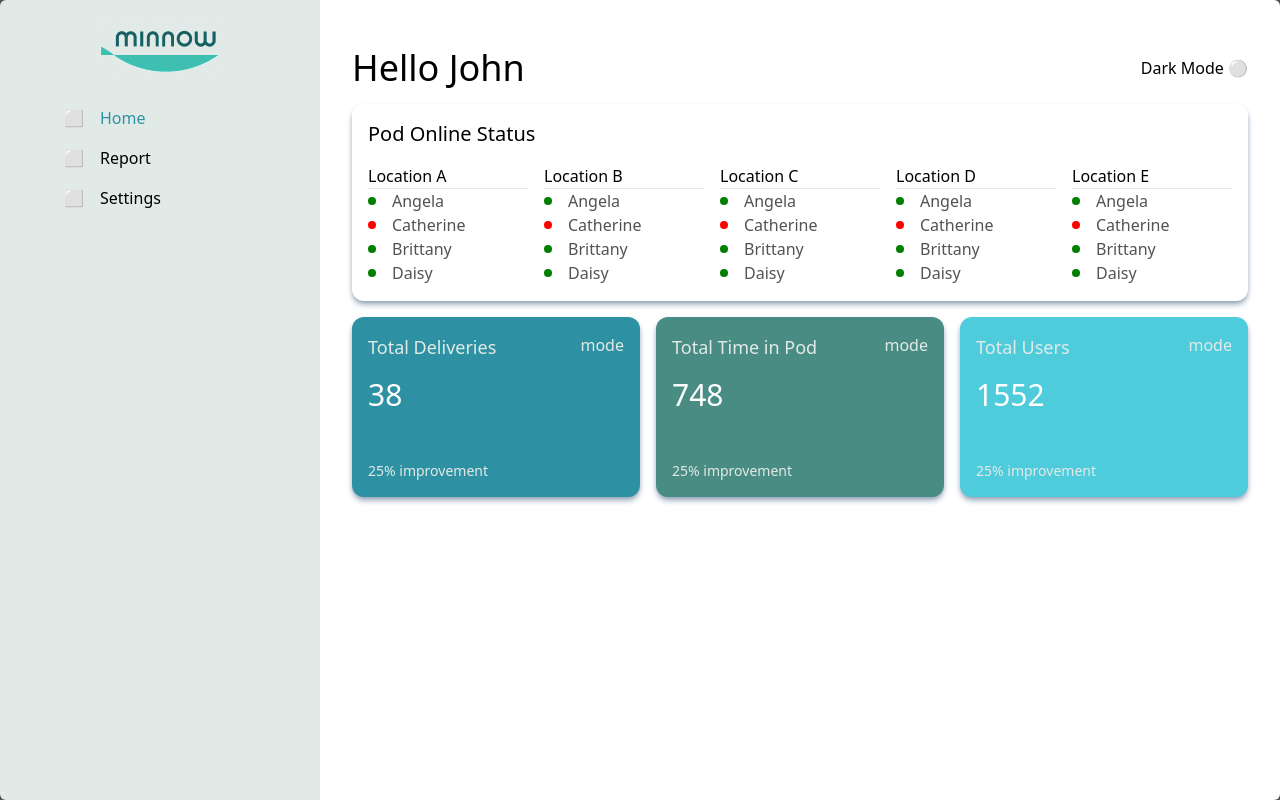
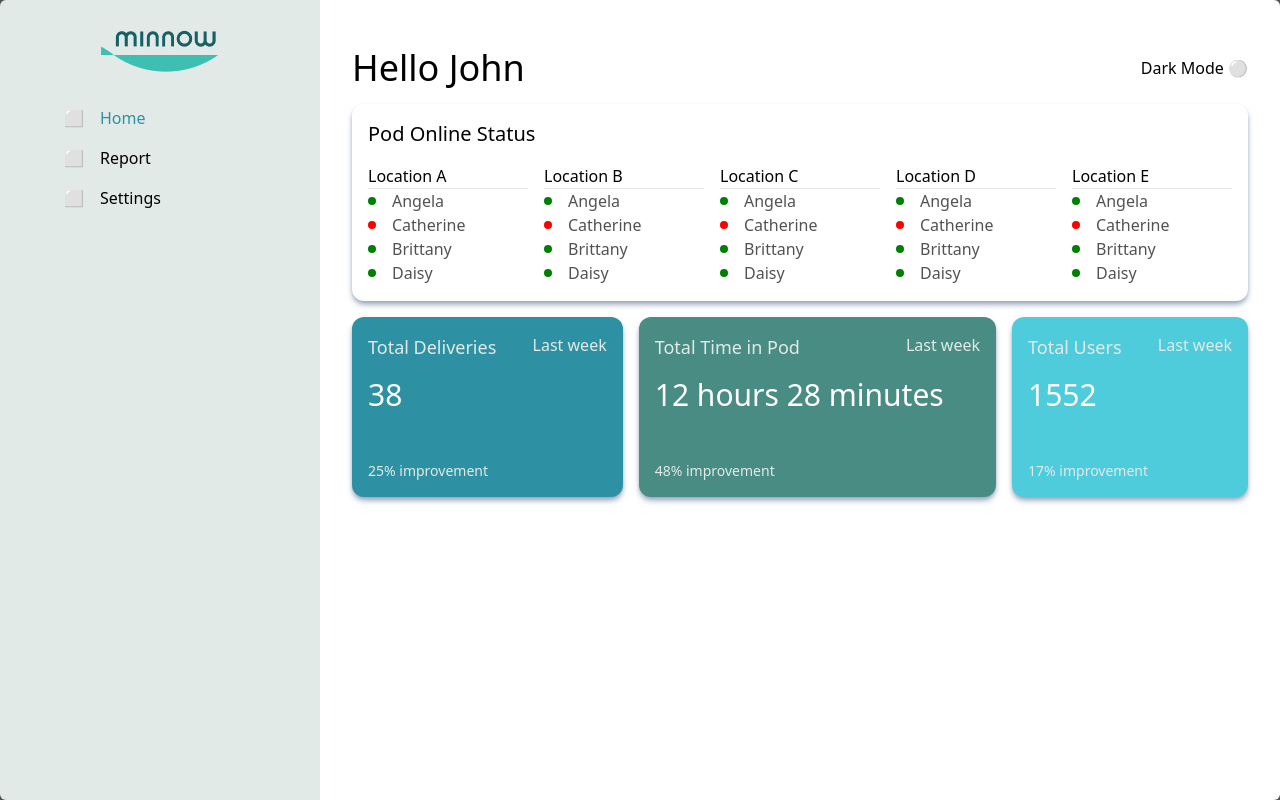
Before and after one commit to Foorasteroo/dashboard-sample, a Next.js app: page /home in a window 1280 px wide. Built offline with nearby package versions, Linux system fonts and the light colour scheme.

Commit message:
added time conversion

```diff
--- a/src/components/infoCard/infoCard.tsx
+++ b/src/components/infoCard/infoCard.tsx
@@ -1,12 +1,12 @@
-import { ReactNode, FC } from "react";
-
 type ColorVariant = "teal" | "emerald" | "cyan";
 
 type Props = {
   title: string;
   variant: ColorVariant;
-  children: ReactNode;
   footer: string;
+  value: number | string;
+  mode: string;
+  onModeChange: (mode: string) => void;
 };
 
 export const colorMap = {
@@ -15,16 +15,23 @@ export const colorMap = {
   cyan: "bg-[#4fccdc]",
 };
 
-export default function InfoCard({ title, variant, children, footer }: Props) {
+export default function InfoCard(props: Props) {
+  const { title, variant, value, footer, mode, onModeChange } = props;
+
+  const onClick = () => {
+    const newMode = mode === "week" ? "month" : "week";
+    onModeChange(newMode);
+  };
+
   return (
     <div
-      className={`sm:flex-1 w-full p-4 rounded-xl shadow-md shadow-slate-400 text-[#e2eae7] ${colorMap[variant]} `}
+      className={`flex-auto w-full sm:w-max p-4 rounded-xl shadow-md shadow-slate-400 text-[#e2eae7] ${colorMap[variant]} `}
     >
       <div className="flex flex-row justify-between mb-4">
         <h3 className="text-lg">{title}</h3>
-        <div>mode</div>
+        <div onClick={onClick}>Last {mode}</div>
       </div>
-      <div className="text-white text-3xl mb-12">{children}</div>
+      <div className="text-white text-3xl mb-12">{value}</div>
       <div className="text-sm">{footer}</div>
     </div>
   );
--- a/src/components/infoCardList/infoCardList.tsx
+++ b/src/components/infoCardList/infoCardList.tsx
@@ -1,29 +1,63 @@
+import { useState } from "react";
 import InfoCard from "@/components/infoCard";
 import { usePodStats } from "@/hooks/usePodStats";
 
 export default function InfoCardList() {
   const { podStats } = usePodStats();
+  const [currentMode, setCurrentMode] = useState("week");
   const { stats } = podStats || {};
+  const {
+    totalDeliveries = 0,
+    totalTimeInPod = 0,
+    totalUsers = 0,
+  } = stats || {};
+
+  const onModeChange = (mode: string) => {
+    setCurrentMode(mode);
+  };
+
+  let currentTotalDeliveries = totalDeliveries;
+  let currentTotalTimeInPod = totalTimeInPod;
+  let currentTotalUsers = totalUsers;
+
+  if (currentMode === "month") {
+    currentTotalDeliveries = totalDeliveries * 4;
+    currentTotalTimeInPod = totalTimeInPod * 4;
+    currentTotalUsers = totalUsers * 4;
+  }
+
+  const hours = Math.floor(currentTotalTimeInPod / 60);
+  const minutes = currentTotalTimeInPod % 60;
+
+  const totalTimeInPodText = `${hours} hours ${minutes} minutes`;
 
   return (
-    <div className="flex flex-row flex-wrap justify-between gap-4">
+    <div className="flex flex-row flex-wrap justify-around gap-4">
       <InfoCard
         title="Total Deliveries"
         variant="teal"
         footer="25% improvement"
-      >
-        {stats?.totalDeliveries}
-      </InfoCard>
+        value={currentTotalDeliveries}
+        onModeChange={onModeChange}
+        mode={currentMode}
+      />
       <InfoCard
         title="Total Time in Pod"
         variant="emerald"
-        footer="25% improvement"
-      >
-        {stats?.totalTimeInPod}
-      </InfoCard>
-      <InfoCard title="Total Users" variant="cyan" footer="25% improvement">
-        {stats?.totalUsers}
-      </InfoCard>
+        footer="48% improvement"
+        value={totalTimeInPodText}
+        onModeChange={onModeChange}
+        mode={currentMode}
+      />
+
+      <InfoCard
+        title="Total Users"
+        variant="cyan"
+        footer="17% improvement"
+        value={currentTotalUsers}
+        onModeChange={onModeChange}
+        mode={currentMode}
+      />
     </div>
   );
 }
--- a/src/pages/report.tsx
+++ b/src/pages/report.tsx
@@ -1,13 +1,5 @@
-import { useEffect } from "react";
 import Dashboard from "@/layouts/dashboard";
-import { fetchStats } from "@/services/dashboardService";
 
 export default function Report() {
-  useEffect(() => {
-    fetchStats().then((stats) => {
-      console.log(stats);
-    });
-  });
-
   return <Dashboard>comming soon</Dashboard>;
 }
--- a/src/pages/settings.tsx
+++ b/src/pages/settings.tsx
@@ -1,4 +1,3 @@
-import { useEffect } from "react";
 import Dashboard from "@/layouts/dashboard";
 
 export default function Settings() {
--- a/src/services/dashboardService.ts
+++ b/src/services/dashboardService.ts
@@ -1,3 +1,3 @@
 export async function fetchStats() {
-  return await fetch("/api/stats").then((response) => response.json());
+  return await fetch("/api/home").then((response) => response.json());
 }
```
Also changed, not shown: src/pages/api/home.ts (renamed from src/pages/api/stats.ts).
